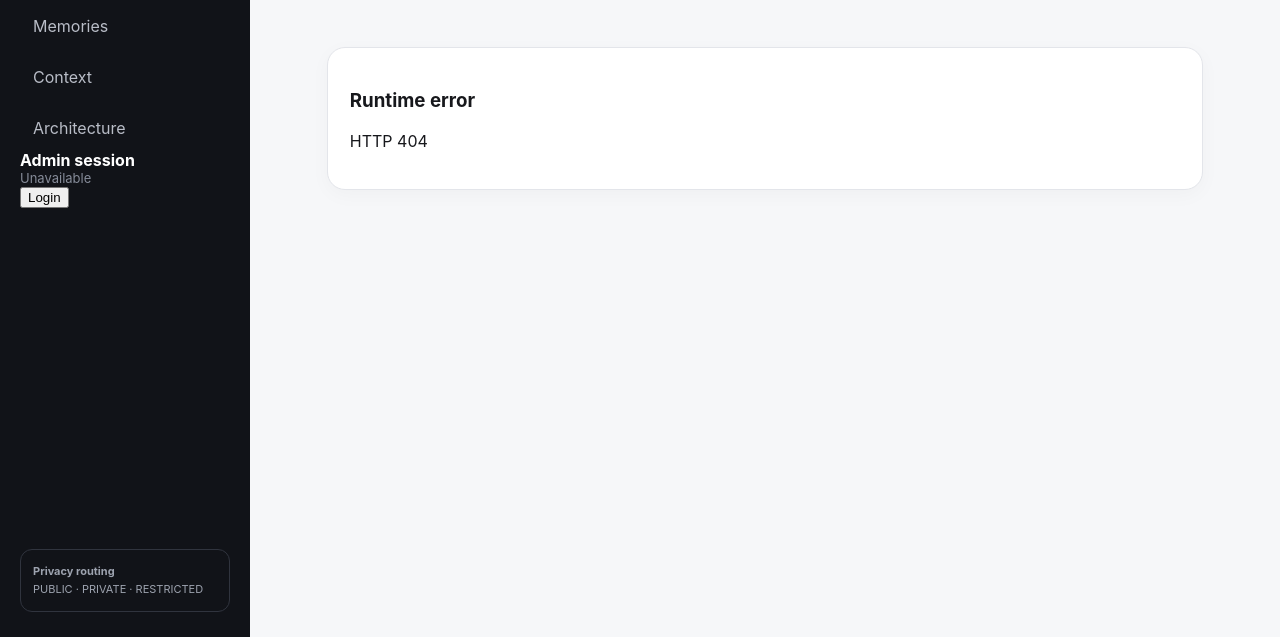
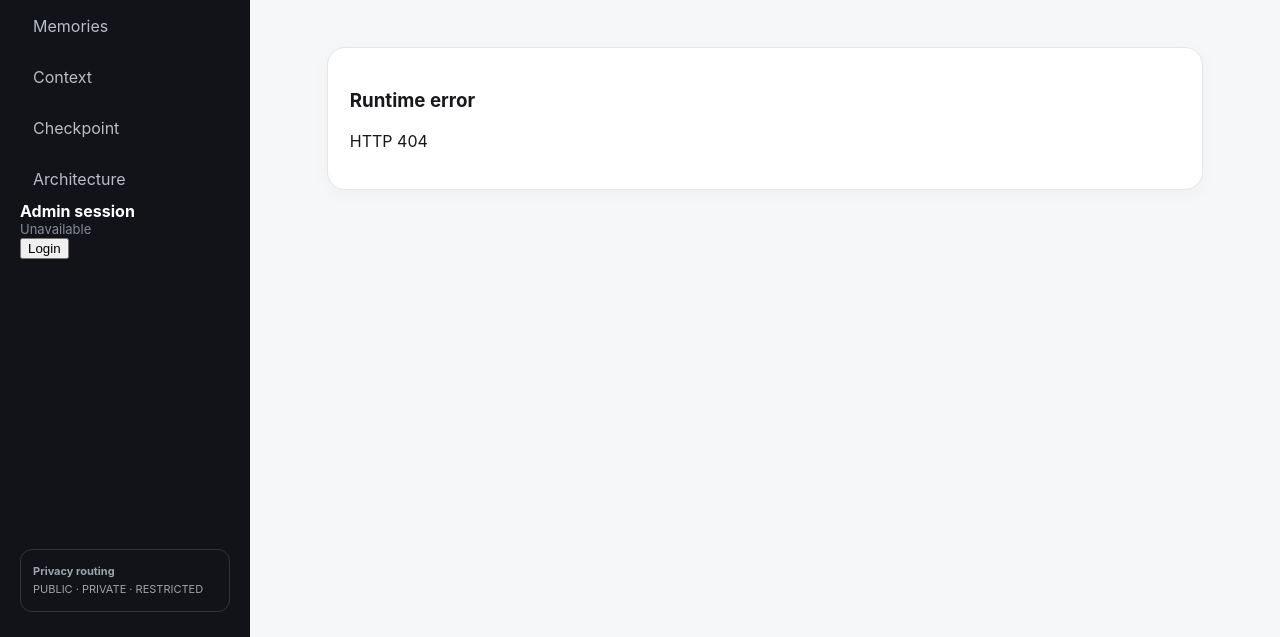
Before and after one commit to Sparkmind-obp-off/Memory.Nrul, a website: page public/index.html in a window 1280 px wide. Shown: the part 163-800 px from the top of the page. Drawn offline with Linux system fonts and the light colour scheme; no server answers.

Commit message:
feat: add checkpoint and import navigation

```diff
--- a/public/index.html
+++ b/public/index.html
@@ -14,6 +14,7 @@
       <button data-view="overview" class="nav active">Overview</button>
       <button data-view="memories" class="nav">Memories</button>
       <button data-view="context" class="nav">Context</button>
+      <button data-view="checkpoints" class="nav">Checkpoint</button>
       <button data-view="architecture" class="nav">Architecture</button>
     </nav>
     <div class="privacy-box"><strong>Privacy routing</strong><br/>PUBLIC · PRIVATE · RESTRICTED</div>
```
